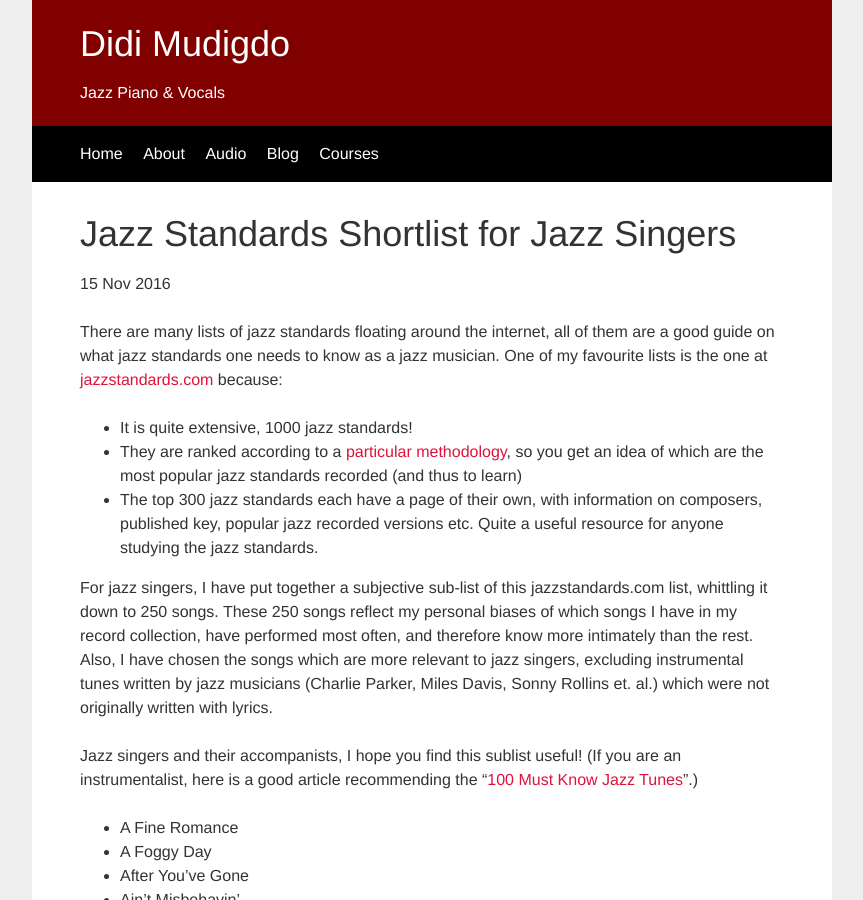
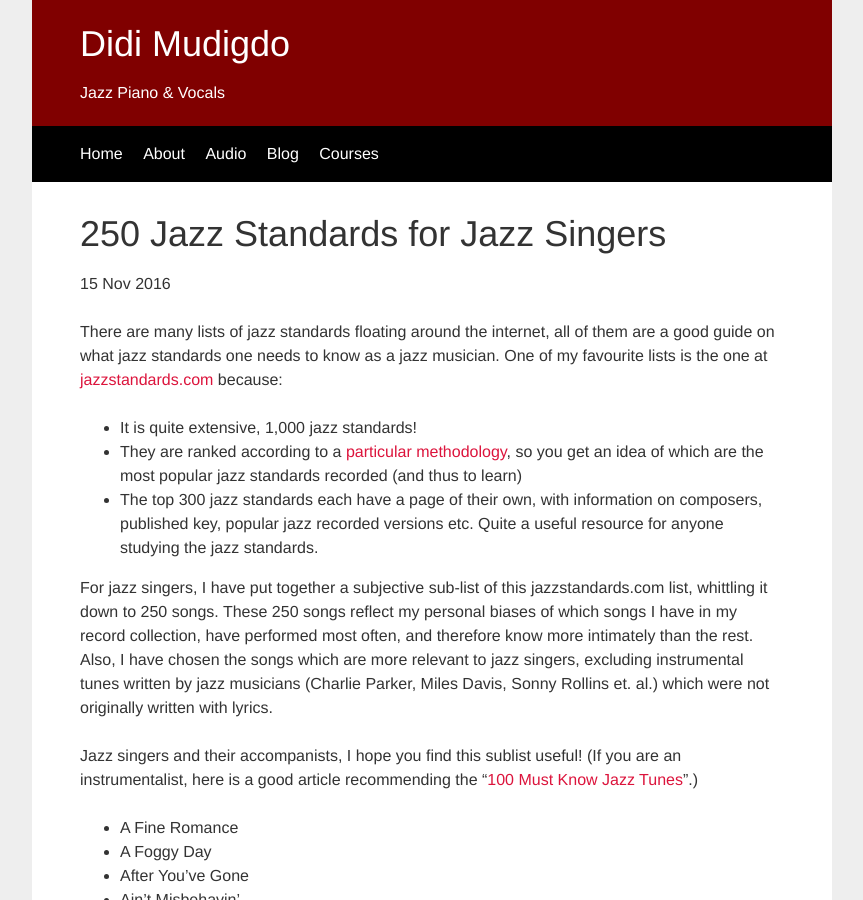
Before and after one commit to didijazz/didijazz.github.io, a Jekyll site: the page built from _posts/2016-11-15-jazz-singer-standards.md, in a window 1280 px wide and 900 px high. Shown: the whole window, without its empty margins (208-1071 px from the left). Built offline with Jekyll 4.4.1, drawn with Linux system fonts in a browser that asks for light colours.

Commit message:
Changed title

```diff
--- a/_posts/2016-11-15-jazz-singer-standards.md
+++ b/_posts/2016-11-15-jazz-singer-standards.md
@@ -1,12 +1,12 @@
 ---
 layout: post
-title: "Jazz Standards Shortlist for Jazz Singers"
+title: "250 Jazz Standards for Jazz Singers"
 date: 2016-11-15
 ---
 
 There are many lists of jazz standards floating around the internet, all of them are a good guide on what jazz standards one needs to know as a jazz musician. One of my favourite lists is the one at [jazzstandards.com](http://www.jazzstandards.com/compositions/) because:
 
-* It is quite extensive, 1000 jazz standards!
+* It is quite extensive, 1,000 jazz standards!
 * They are ranked according to a [particular methodology](http://www.jazzstandards.com/overview.ranking.htm), so you get an idea of which are the most popular jazz standards recorded (and thus to learn)
 * The top 300 jazz standards each have a page of their own, with information on composers, published key, popular jazz recorded versions etc. Quite a useful resource for anyone studying the jazz standards.
 
```
